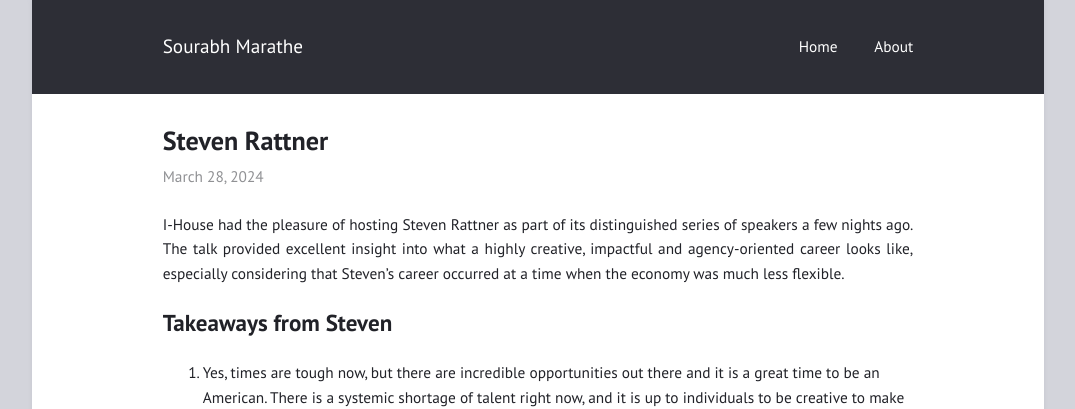
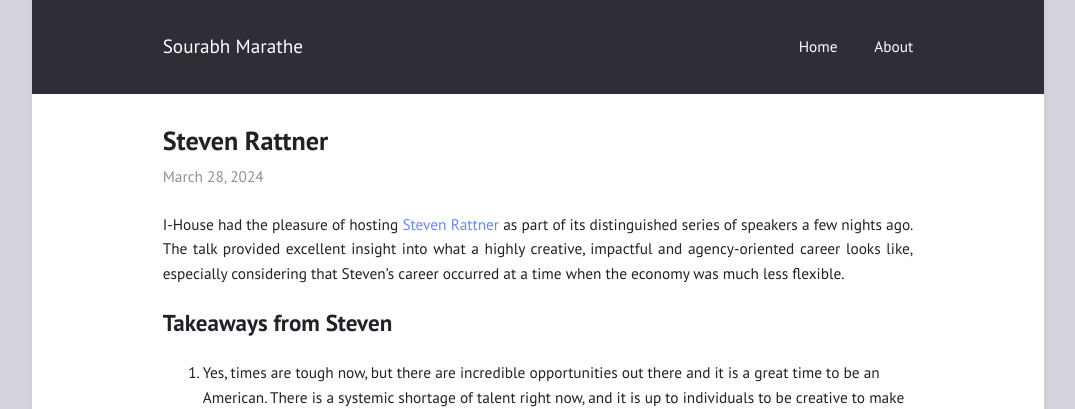
Before and after one commit to sourabhmarathe/sourabhmarathe.github.io, a Jekyll site: the page built from _posts/2024-03-28-rattner.md, in a window 1280 px wide. Shown: the top 409 px of the page, without its empty margins (102-1177 px from the left). Built offline with Jekyll 4.4.1, drawn with Linux system fonts in a browser that asks for light colours; part of the change alters nothing that is shown.

Commit message:
Link to bio

```diff
--- a/_posts/2024-03-28-rattner.md
+++ b/_posts/2024-03-28-rattner.md
@@ -4,7 +4,7 @@ layout: post
 categories: ihouse
 ---
 
-I-House had the pleasure of hosting Steven Rattner as part of its distinguished series of speakers a few nights ago. The talk provided excellent insight into what a highly creative, impactful and agency-oriented career looks like, especially considering that Steven's career occurred at a time when the economy was much less flexible.
+I-House had the pleasure of hosting [Steven Rattner](https://stevenrattner.com/) as part of its distinguished series of speakers a few nights ago. The talk provided excellent insight into what a highly creative, impactful and agency-oriented career looks like, especially considering that Steven's career occurred at a time when the economy was much less flexible.
 
 ## Takeaways from Steven
 
```
